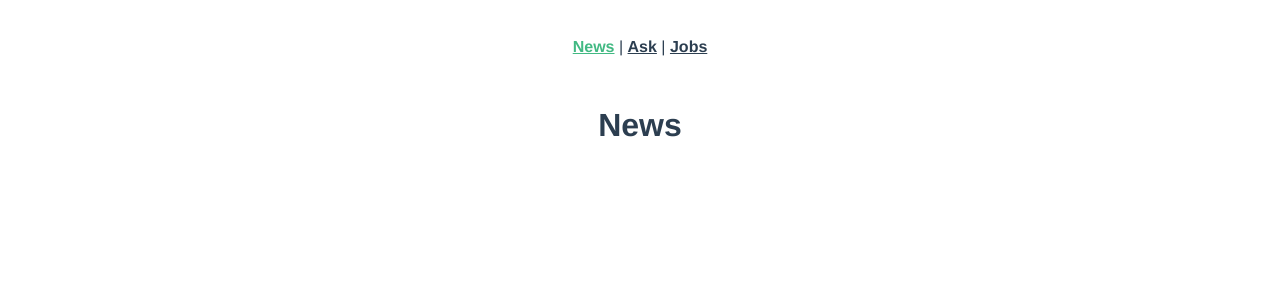
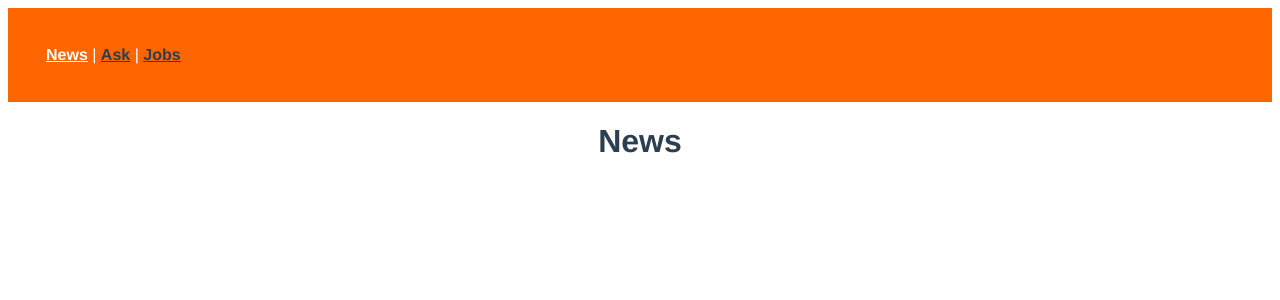
Before and after one commit to zeromountain/vue-news, a Vue app: page /news in a window 1280 px wide. Shown: the top 300 px of the page. Built offline with nearby package versions, Linux system fonts and the light colour scheme.

Commit message:
add header style

```diff
--- a/src/components/ToolBar.vue
+++ b/src/components/ToolBar.vue
@@ -1,5 +1,5 @@
 <template>
-  <header>
+  <header class="header">
     <nav>
       <router-link to="/news">News</router-link> |
       <router-link to="/ask">Ask</router-link> |
@@ -12,4 +12,15 @@
 export default {};
 </script>
 
-<style></style>
+<style scoped>
+header {
+  color: #fff;
+  background-color: #f60;
+  display: flex;
+  padding: 8px;
+}
+
+.header .router-link-exact-active {
+  color: #fff;
+}
+</style>
```
